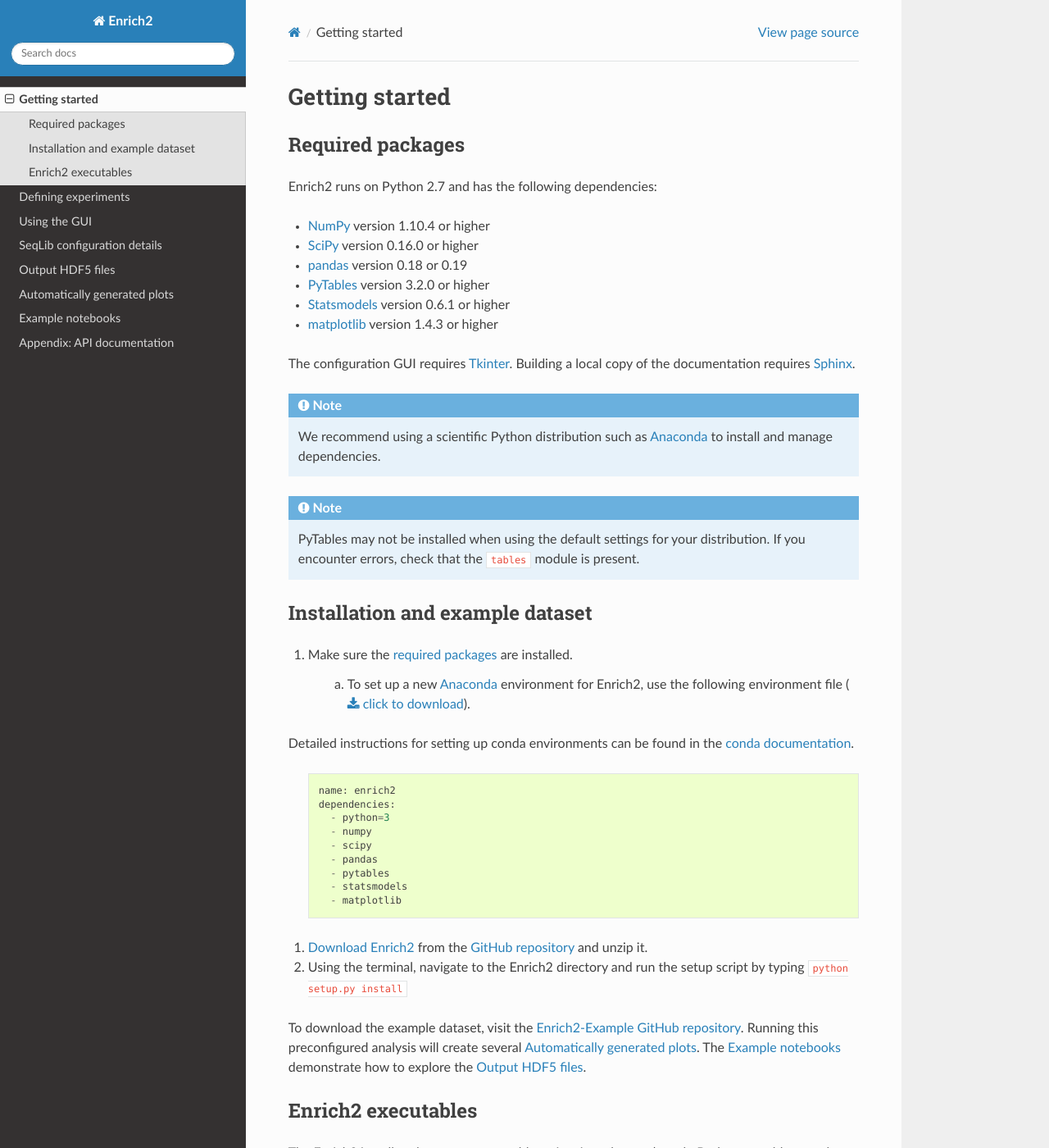
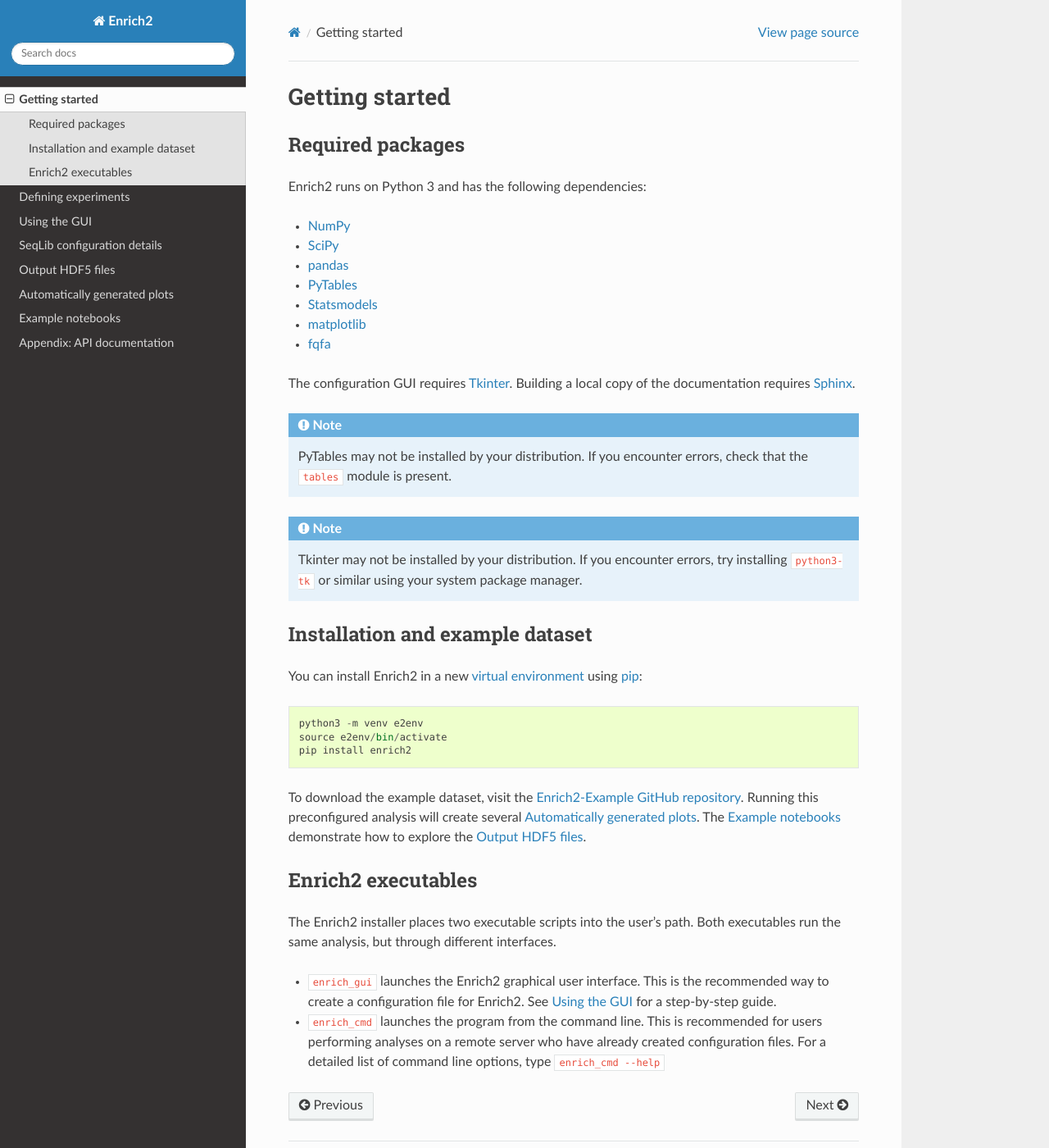
Before and after one commit to FowlerLab/Enrich2, a Sphinx documentation site: the page built from docs/installation.rst, in a window 1280 px wide and 1400 px high. Shown: the whole window at 82% size. Built offline with Sphinx 7.4.7 and the Read the Docs theme 3.1.0, drawn with Linux system fonts in a browser that asks for light colours; formulas are drawn with MathJax 3; some of the changed text lies outside the part shown.

Commit message:
documentation updates

```diff
--- a/docs/conf.py
+++ b/docs/conf.py
@@ -26,7 +26,7 @@
 
 # Add any Sphinx extension module names here, as strings. They can be extensions
 # coming with Sphinx (named 'sphinx.ext.*') or your custom ones.
-extensions = ['sphinx.ext.autodoc', 'sphinx.ext.coverage', 'sphinx.ext.pngmath',
+extensions = ['sphinx.ext.autodoc', 'sphinx.ext.coverage', 'sphinx.ext.imgmath',
               'sphinx.ext.inheritance_diagram', 'sphinx.ext.intersphinx',
               'sphinx.ext.todo', 'sphinx.ext.napoleon']
 
@@ -44,16 +44,16 @@
 
 # General information about the project.
 project = u'Enrich2'
-copyright = u'2016-2020, Alan F Rubin'
+copyright = u'2016-2024, Alan F Rubin'
 
 # The version info for the project you're documenting, acts as replacement for
 # |version| and |release|, also used in various other places throughout the
 # built documents.
 #
 # The short X.Y version.
-version = '1.3'
+version = '2.0'
 # The full version, including alpha/beta/rc tags.
-release = '1.3.1'
+release = '2.0.0'
 
 # The language for content autogenerated by Sphinx. Refer to documentation
 # for a list of supported languages.
@@ -251,12 +251,12 @@
 
 ##########
 
-intersphinx_mapping = {'python': ('http://docs.python.org/2.7/', None),
+intersphinx_mapping = {'python': ('http://docs.python.org/3/', None),
                        'pandas': ('http://pandas.pydata.org/pandas-docs/stable', None),
                        'matplotlib': ('http://matplotlib.org/', None),
                        'numpy': ('http://docs.scipy.org/doc/numpy/', None),
                        'scipy': ('http://docs.scipy.org/doc/scipy/reference/', None),
-                       'statsmodels': ('http://statsmodels.sourceforge.net/', None)}
+                       'statsmodels': ('http://www.statsmodels.org/stable/', None)}
 todo_include_todos = True
 
 rst_epilog = """
--- a/docs/installation.rst
+++ b/docs/installation.rst
@@ -6,34 +6,30 @@
 Required packages
 -------------------------------------------------------
 
-Enrich2 runs on Python 2.7 and has the following dependencies:
+Enrich2 runs on Python 3 and has the following dependencies:
 
-* `NumPy <http://www.numpy.org/>`_ version 1.10.4 or higher
-* `SciPy <http://www.scipy.org/>`_ version 0.16.0 or higher
-* `pandas <http://pandas.pydata.org/>`_ version 0.18 or 0.19
-* `PyTables <http://www.pytables.org/>`_ version 3.2.0 or higher
-* `Statsmodels <http://statsmodels.sourceforge.net/>`_ version 0.6.1 or higher
-* `matplotlib <http://matplotlib.org/>`_ version 1.4.3 or higher
+* `NumPy <http://www.numpy.org/>`_
+* `SciPy <http://www.scipy.org/>`_
+* `pandas <http://pandas.pydata.org/>`_
+* `PyTables <http://www.pytables.org/>`_
+* `Statsmodels <http://statsmodels.sourceforge.net/>`_
+* `matplotlib <http://matplotlib.org/>`_
+* `fqfa <https://fqfa.readthedocs.io/>`_
 
 The configuration GUI requires `Tkinter <https://docs.python.org/2/library/tkinter.html>`_. Building a local copy of the documentation requires `Sphinx <http://sphinx-doc.org/>`_.
 
-.. note:: We recommend using a scientific Python distribution such as `Anaconda <https://store.continuum.io/cshop/anaconda/>`_ to install and manage dependencies.
+.. note:: PyTables may not be installed by your distribution. If you encounter errors, check that the ``tables`` module is present.
 
-.. note:: PyTables may not be installed when using the default settings for your distribution. If you encounter errors, check that the ``tables`` module is present.
+.. note:: Tkinter may not be installed by your distribution. If you encounter errors, try installing ``python3-tk`` or similar using your system package manager.
 
 Installation and example dataset
 -------------------------------------------------------
 
-1. Make sure the `required packages`_ are installed.
+You can install Enrich2 in a new `virtual environment <https://docs.python.org/3/library/venv.html>`_ using `pip <https://docs.python.org/3/installing/index.html>`_::
 
-    a. To set up a new `Anaconda <https://store.continuum.io/cshop/anaconda/>`_ environment for Enrich2, use the following environment file (:download:`click to download <_static/enrich2_env.yml>`).
-Detailed instructions for setting up conda environments can be found in the `conda documentation <https://conda.io/docs/using/envs.html>`_.
-
-        .. literalinclude:: _static/enrich2_env.yml
-
-#. `Download Enrich2 <https://github.com/FowlerLab/Enrich2/archive/master.zip>`_ from the `GitHub repository <https://github.com/FowlerLab/Enrich2/>`_ and unzip it.
-
-#. Using the terminal, navigate to the Enrich2 directory and run the setup script by typing ``python setup.py install``
+    python3 -m venv e2env
+    source e2env/bin/activate
+    pip install enrich2
 
 To download the example dataset, visit the `Enrich2-Example GitHub repository <https://github.com/FowlerLab/Enrich2-Example/>`_.
 Running this preconfigured analysis will create several :ref:`plots`. The :ref:`example-notebooks` demonstrate how to explore the :ref:`hdf5-files`.
```
Also changed, not shown: 1 other file.
